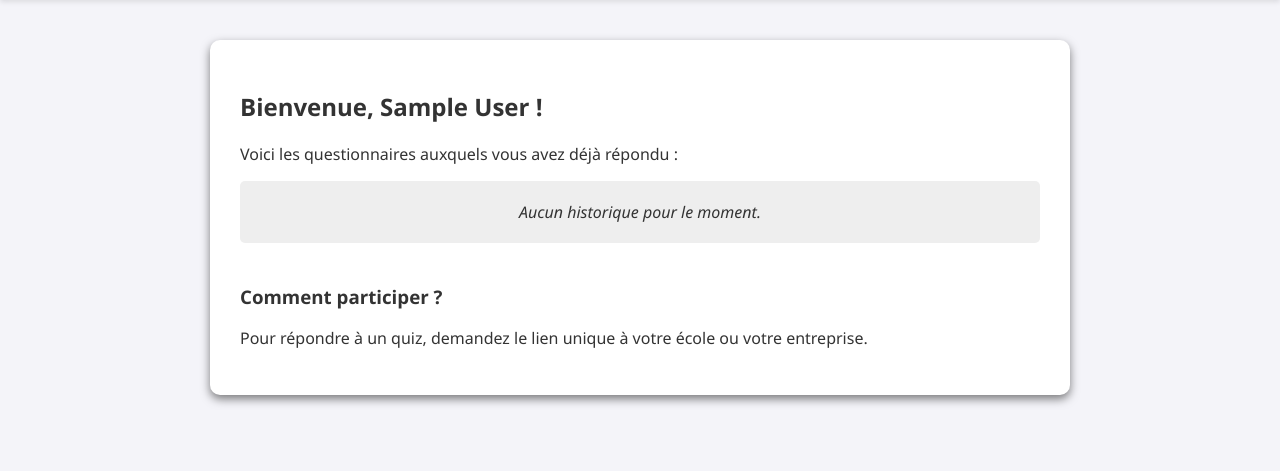
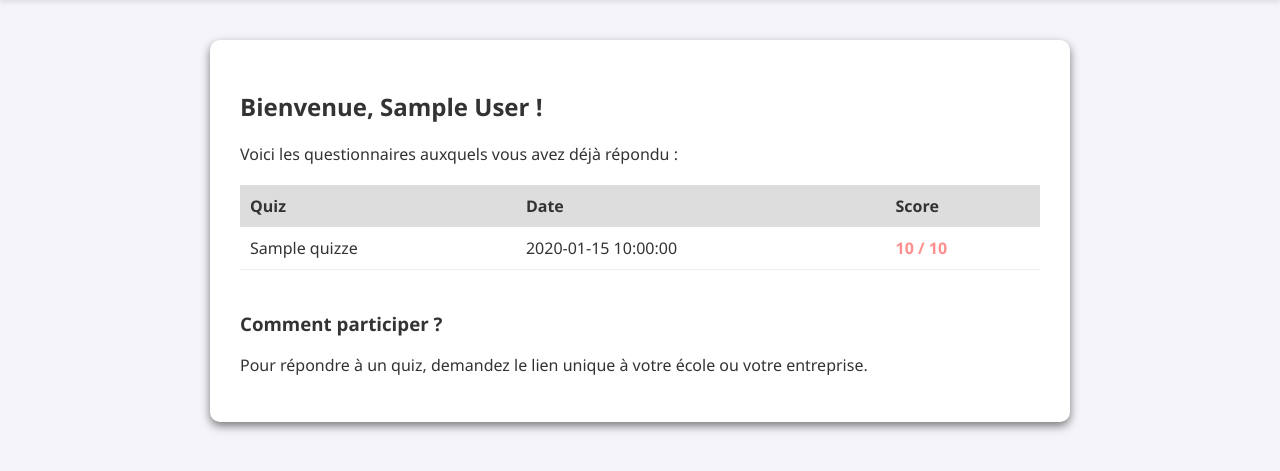
Before and after one commit to carl7k08/Projet-Web-Quizzeo, a PHP site: page /dashboard_user.php in a window 1280 px wide. Shown: the part 76-547 px from the top of the page. Run offline with PHP 8.4, Linux system fonts and the light colour scheme; the visitor is signed in with stand-in values (Sample User, id 1); tables that the repository leaves empty or names only in its code hold one stand-in row (values such as "Sample post").

Commit message:
modifications du dashboard_user.php pour afficher la liste des quizz effectués

```diff
--- a/dashboard_user.php
+++ b/dashboard_user.php
@@ -28,9 +28,45 @@ if (!isset($_SESSION['user_id']) || $_SESSION['role'] != 'utilisateur') {
         <h2>Bienvenue, <?= htmlspecialchars($_SESSION['nom']) ?> !</h2>
         <p>Voici les questionnaires auxquels vous avez déjà répondu :</p>
 
-        <div style='background: #eee; padding: 20px; text-align: center; border-radius: 5px;'>
-            <em>Aucun historique pour le moment.</em>
-        </div>
+        <?php
+            // Récupérer l'historique
+            $stmt = $pdo->prepare("
+                SELECT a.*, q.titre
+                FROM attempts a
+                JOIN quizzes q ON a.quiz_id = q.id
+                WHERE a.user_id = ?
+                ORDER BY a.finished_at DESC
+            ");
+            $stmt->execute([$_SESSION['user_id']]);
+            $history = $stmt->fetchAll();
+        ?>
+
+        <?php if(empty($history)): ?>
+            <div style="background:#eee; padding:20px; text-align:center; border-radius:5px;">
+                <em>Vous n'avez répondu à aucun quiz pour le moment.</em>
+            </div>
+        <?php else: ?>
+            <table style="width:100%; margin-top:20px; border-collapse:collapse;">
+                <thead>
+                    <tr style="background:#ddd;">
+                        <th style="padding:10px; text-align:left;">Quiz</th>
+                        <th style="padding:10px; text-align:left;">Date</th>
+                        <th style="padding:10px; text-align:left;">Score</th>
+                    </tr>
+                </thead>
+                <tbody>
+                    <?php foreach($history as $h): ?>
+                    <tr style="border-bottom:1px solid #eee;">
+                        <td style="padding:10px;"><?= htmlspecialchars($h['titre']) ?></td>
+                        <td style="padding:10px;"><?= $h['finished_at'] ?></td>
+                        <td style="padding:10px; font-weight:bold; color:var(--color-secondary);">
+                            <?= $h['score'] ?> / <?= $h['total_points'] ?>
+                        </td>
+                    </tr>
+                    <?php endforeach; ?>
+                </tbody>
+            </table>
+        <?php endif; ?>
 
         <br>
         <h3>Comment participer ?</h3>
```
